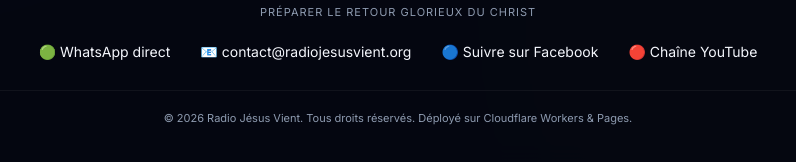
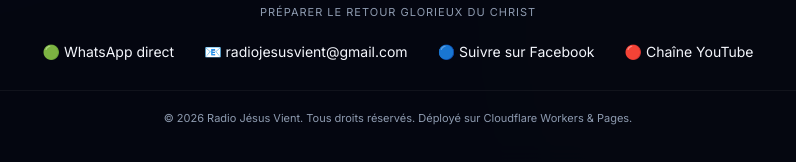
Before and after one commit to radiojesusvient/radio-jesus-vient, a plain HTML site: page index.html in a window 1280 px wide. Shown: the part 1422-1584 px from the top of the page, 242-1038 px from the left. Drawn offline with nearby package versions, Linux system fonts and the light colour scheme; a web font is replaced by a local one.

Commit message:
fix: changer l'adresse e-mail de contact en radiojesusvient@gmail.com sur la landing page

```diff
--- a/index.html
+++ b/index.html
@@ -593,8 +593,8 @@
             <a href="https://wa.me/237659181154" class="contact-item" target="_blank">
                 🟢 WhatsApp direct
             </a>
-            <a href="mailto:contact@radiojesusvient.org" class="contact-item">
-                📧 contact@radiojesusvient.org
+            <a href="mailto:radiojesusvient@gmail.com" class="contact-item">
+                📧 radiojesusvient@gmail.com
             </a>
             <a href="https://facebook.com/radiojesusvient" class="contact-item" target="_blank">
                 🔵 Suivre sur Facebook
```
